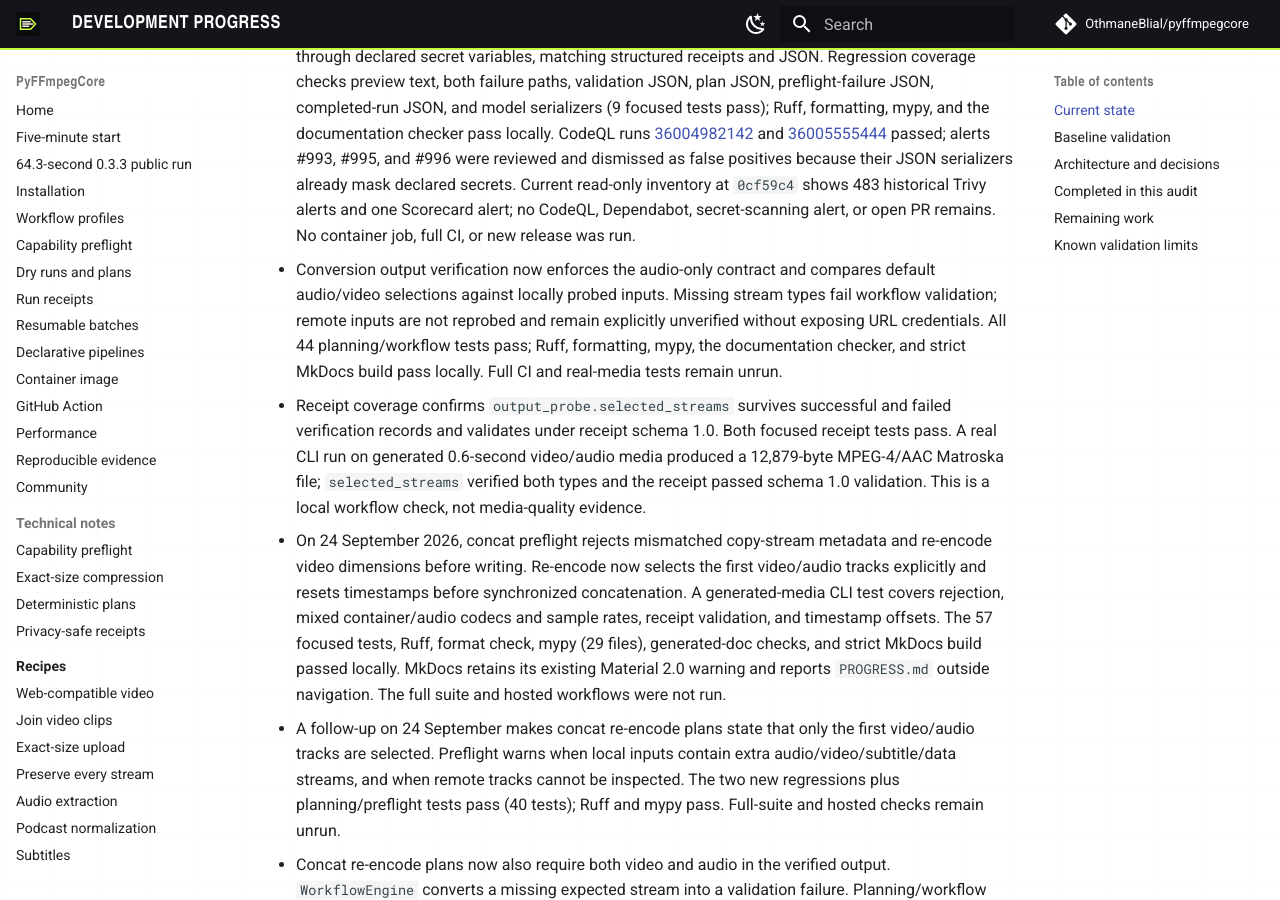
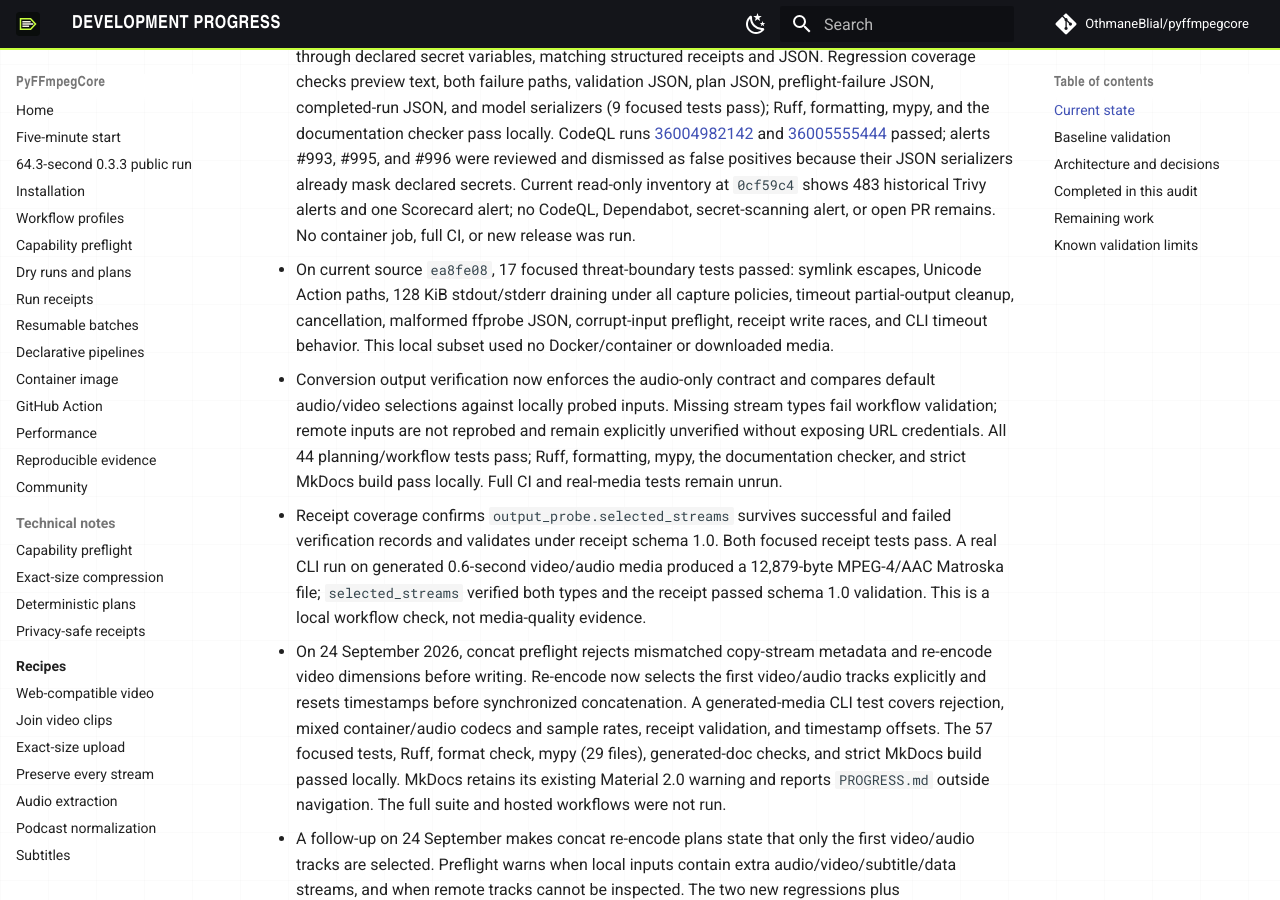
Before and after one commit to OthmaneBlial/pyffmpegcore, an MkDocs documentation site: the page built from docs/PROGRESS.md, in a window 1280 px wide and 900 px high, scrolled down 706 px. Built offline with MkDocs 1.6.1 and Material for MkDocs 9.7.7, drawn with Linux system fonts in a browser that asks for light colours; comment, search, counter and statistics services are not loaded.

Commit message:
docs: record focused security boundary checks

```diff
--- a/docs/PROGRESS.md
+++ b/docs/PROGRESS.md
@@ -6,6 +6,7 @@ Updated: 2026-09-24
 
 - GitHub's repository description and topic list now describe the real Python/CLI/Node.js/CI scope; the current API reports 2 stars. The homepage meta description is aligned and appears on the live site. The strict docs build passed; Pages commit [`f35b1fe`](https://github.com/OthmaneBlial/OthmaneBlial.github.io/commit/f35b1feeb658523ac3629d22bf62d2c0324efbd7) deployed successfully in [run 36002319908](https://github.com/OthmaneBlial/OthmaneBlial.github.io/actions/runs/36002319908).
 - Pipeline text previews, preflight errors, and execution failure diagnostics now redact values supplied through declared secret variables, matching structured receipts and JSON. Regression coverage checks preview text, both failure paths, validation JSON, plan JSON, preflight-failure JSON, completed-run JSON, and model serializers (9 focused tests pass); Ruff, formatting, mypy, and the documentation checker pass locally. CodeQL runs [36004982142](https://github.com/OthmaneBlial/pyffmpegcore/actions/runs/36004982142) and [36005555444](https://github.com/OthmaneBlial/pyffmpegcore/actions/runs/36005555444) passed; alerts #993, #995, and #996 were reviewed and dismissed as false positives because their JSON serializers already mask declared secrets. Current read-only inventory at `0cf59c4` shows 483 historical Trivy alerts and one Scorecard alert; no CodeQL, Dependabot, secret-scanning alert, or open PR remains. No container job, full CI, or new release was run.
+- On current source `ea8fe08`, 17 focused threat-boundary tests passed: symlink escapes, Unicode Action paths, 128 KiB stdout/stderr draining under all capture policies, timeout partial-output cleanup, cancellation, malformed ffprobe JSON, corrupt-input preflight, receipt write races, and CLI timeout behavior. This local subset used no Docker/container or downloaded media.
 - Conversion output verification now enforces the audio-only contract and compares default audio/video selections against locally probed inputs. Missing stream types fail workflow validation; remote inputs are not reprobed and remain explicitly unverified without exposing URL credentials. All 44 planning/workflow tests pass; Ruff, formatting, mypy, the documentation checker, and strict MkDocs build pass locally. Full CI and real-media tests remain unrun.
 - Receipt coverage confirms `output_probe.selected_streams` survives successful and failed verification records and validates under receipt schema 1.0. Both focused receipt tests pass. A real CLI run on generated 0.6-second video/audio media produced a 12,879-byte MPEG-4/AAC Matroska file; `selected_streams` verified both types and the receipt passed schema 1.0 validation. This is a local workflow check, not media-quality evidence.
 - On 24 September 2026, concat preflight rejects mismatched copy-stream metadata and re-encode video dimensions before writing. Re-encode now selects the first video/audio tracks explicitly and resets timestamps before synchronized concatenation. A generated-media CLI test covers rejection, mixed container/audio codecs and sample rates, receipt validation, and timestamp offsets. The 57 focused tests, Ruff, format check, mypy (29 files), generated-doc checks, and strict MkDocs build passed locally. MkDocs retains its existing Material 2.0 warning and reports `PROGRESS.md` outside navigation. The full suite and hosted workflows were not run.
```
